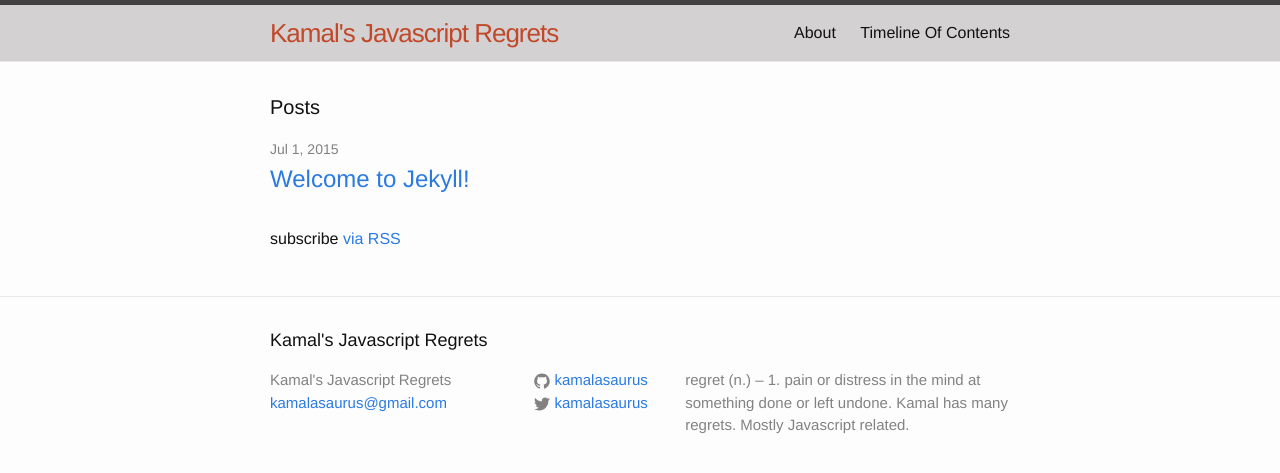
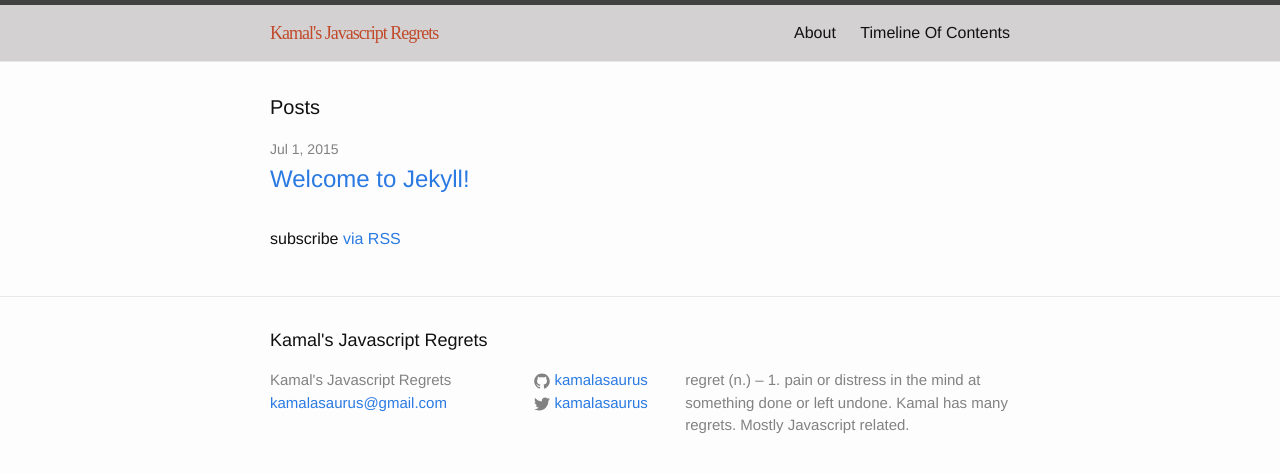
Before and after one commit to kamalasaurus/kamalasaurus.github.io, a Jekyll site: the page built from index.html, in a window 1280 px wide. Shown: the top 473 px of the page. Built offline with Jekyll 4.4.1, drawn with Linux system fonts in a browser that asks for light colours; some web fonts are replaced.

Commit message:
press start font

```diff
--- a/_sass/_layout.scss
+++ b/_sass/_layout.scss
@@ -16,7 +16,8 @@
 }
 
 .site-title {
-    font-size: 26px;
+    font-family: 'PressStart';
+    font-size: 18px;
     line-height: 56px;
     letter-spacing: -1px;
     margin-bottom: 0;
--- a/css/main.scss
+++ b/css/main.scss
@@ -42,6 +42,17 @@
     }
 }
 
+@font-face {
+    font-family: 'PressStart';
+    src: url('prstartk-webfont.eot');
+    src: url('prstartk-webfont.eot?#iefix') format('embedded-opentype'),
+         url('prstartk-webfont.woff2') format('woff2'),
+         url('prstartk-webfont.woff') format('woff'),
+         url('prstartk-webfont.ttf') format('truetype'),
+         url('prstartk-webfont.svg#press_start_kregular') format('svg');
+    font-weight: normal;
+    font-style: normal;
+}
 
 
 // Import partials from `sass_dir` (defaults to `_sass`)
```
Also changed, not shown: fonts/prstartk-webfont.ttf (added), fonts/prstartk-webfont.woff (added), fonts/prstartk-webfont.woff2 (added), 2 other files.
